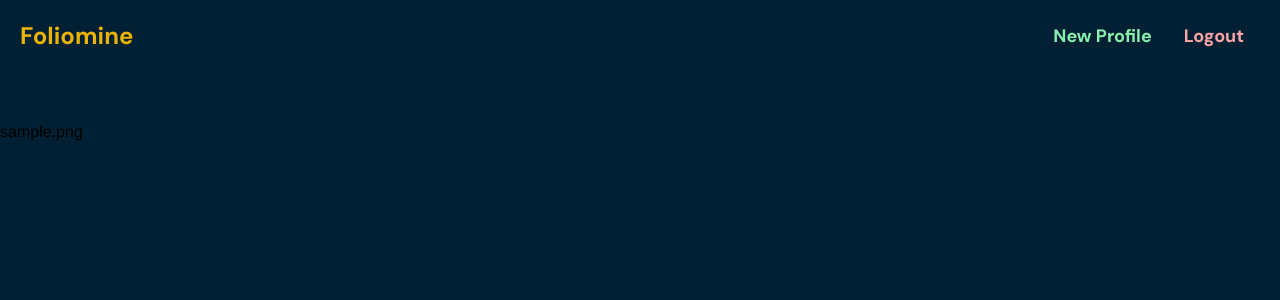
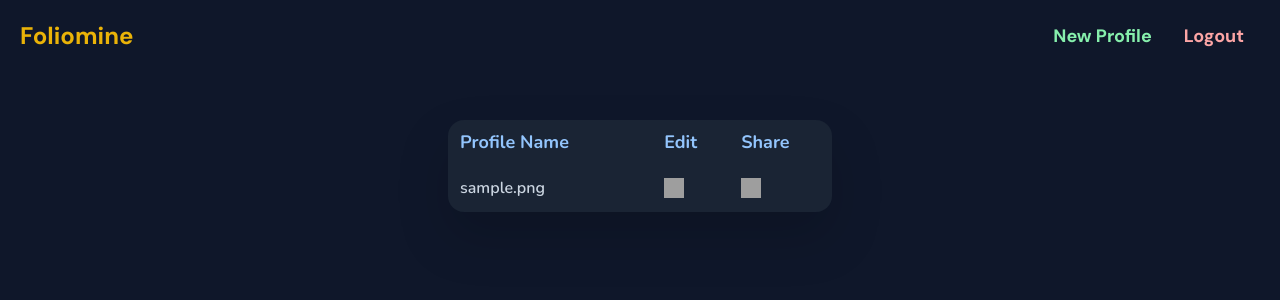
Before and after one commit to MaharshiPedu/foliomine, a Django app: page / in a window 1280 px wide. Shown: the top 300 px of the page. Run offline with Django 4.2, Linux system fonts and the light colour scheme; a user stored in the database is signed in; tables that the repository leaves empty hold one stand-in row (values such as "Sample post"); parts of the project's set-up code (start-up, migrations or seed data) failed here and were passed over; some libraries are stand-ins or nearby versions; grey boxes are pictures that could not be loaded.

Commit message:
Changed background color of website and created the index page when a user is logged in.

```diff
--- a/mysite/foliomine/templates/foliomine/index.html
+++ b/mysite/foliomine/templates/foliomine/index.html
@@ -1,7 +1,27 @@
 {% extends 'foliomine/base.html' %}
 
 {% block content %}
-    {% for profile in profiles %}
-        <p class="font-helvetica">{{profile.profile_name}}</p>
-    {% endfor %}
+    {% if user.is_authenticated %}
+    <div class="flex flex-col relative m-auto w-96 rounded-2xl bg-[#1a2434] drop-shadow-2xl">
+        <table class="table-auto text-left border-collapse">
+            <thead>
+                <tr>
+                    <th class="text-lg py-2 pl-3 text-blue-300">Profile Name</th>
+                    <th class="text-lg py-2 pl-3 text-blue-300">Edit</th>
+                    <th class="text-lg py-2 pl-3 text-blue-300">Share</th>
+                </tr>
+            </thead>
+            <tbody>
+                {% for profile in profiles %}
+                    <tr>
+                        <td class="text-md py-3 pl-3 text-slate-300">{{profile.profile_name}}</td>
+                        <td class="pl-3"><img src="https://cdn-icons-png.flaticon.com/512/1160/1160515.png" alt="edit-button" title="Edit Button" class="w-5 h-5"></td>
+                        <td class="pl-3"><img src="https://cdn-icons-png.flaticon.com/512/719/719731.png" alt="edit-button" title="Edit Button" class="w-5 h-5"></td>
+                    </tr>
+                {% endfor %}
+            </tbody>
+        </table>
+    </div>
+    {% endif %}
+
 {% endblock %}
--- a/mysite/frontend/static/css/dist/styles.css
+++ b/mysite/frontend/static/css/dist/styles.css
@@ -717,6 +717,14 @@ select {
   position: static;
 }
 
+.relative {
+  position: relative;
+}
+
+.sticky {
+  position: sticky;
+}
+
 .col-span-2 {
   grid-column: span 2 / span 2;
 }
@@ -764,6 +772,10 @@ select {
   margin-top: 1.5rem;
 }
 
+.ml-2 {
+  margin-left: 0.5rem;
+}
+
 .block {
   display: block;
 }
@@ -772,12 +784,20 @@ select {
   display: flex;
 }
 
+.table {
+  display: table;
+}
+
 .grid {
   display: grid;
 }
 
 .h-screen {
   height: 100vh;
+}
+
+.h-5 {
+  height: 1.25rem;
 }
 
 .h-96 {
@@ -796,8 +816,24 @@ select {
   width: 24rem;
 }
 
+.w-5 {
+  width: 1.25rem;
+}
+
 .w-\[28rem\] {
   width: 28rem;
+}
+
+.w-auto {
+  width: auto;
+}
+
+.table-auto {
+  table-layout: auto;
+}
+
+.border-collapse {
+  border-collapse: collapse;
 }
 
 .cursor-pointer {
@@ -844,6 +880,14 @@ select {
   border-width: 2px;
 }
 
+.border {
+  border-width: 1px;
+}
+
+.border-b {
+  border-bottom-width: 1px;
+}
+
 .border-\[\#004aad\] {
   --tw-border-opacity: 1;
   border-color: rgb(0 74 173 / var(--tw-border-opacity));
@@ -854,14 +898,29 @@ select {
   border-color: rgb(254 240 138 / var(--tw-border-opacity));
 }
 
+.border-b-slate-300 {
+  --tw-border-opacity: 1;
+  border-bottom-color: rgb(203 213 225 / var(--tw-border-opacity));
+}
+
 .bg-gray-50 {
   --tw-bg-opacity: 1;
   background-color: rgb(249 250 251 / var(--tw-bg-opacity));
 }
 
+.bg-\[\#0f172a\] {
+  --tw-bg-opacity: 1;
+  background-color: rgb(15 23 42 / var(--tw-bg-opacity));
+}
+
 .bg-website_blue {
   --tw-bg-opacity: 1;
-  background-color: rgb(2 32 51 / var(--tw-bg-opacity));
+  background-color: rgb(15 23 42 / var(--tw-bg-opacity));
+}
+
+.bg-\[\#1a2434\] {
+  --tw-bg-opacity: 1;
+  background-color: rgb(26 36 52 / var(--tw-bg-opacity));
 }
 
 .bg-login_blue {
@@ -878,20 +937,51 @@ select {
   padding: 1.25rem;
 }
 
+.py-3 {
+  padding-top: 0.75rem;
+  padding-bottom: 0.75rem;
+}
+
+.px-6 {
+  padding-left: 1.5rem;
+  padding-right: 1.5rem;
+}
+
+.py-2 {
+  padding-top: 0.5rem;
+  padding-bottom: 0.5rem;
+}
+
+.pl-2 {
+  padding-left: 0.5rem;
+}
+
+.pl-3 {
+  padding-left: 0.75rem;
+}
+
+.pl-4 {
+  padding-left: 1rem;
+}
+
+.text-left {
+  text-align: left;
+}
+
+.text-center {
+  text-align: center;
+}
+
 .font-serif {
   font-family: ui-serif, Georgia, Cambria, "Times New Roman", Times, serif;
 }
 
+.font-nunito {
+  font-family: Nunito, sans-serif;
+}
+
 .font-dm_sans {
   font-family: DM Sans, sans-serif;
-}
-
-.font-helvetica {
-  font-family: Helvetica, sans-serif;
-}
-
-.font-nunito {
-  font-family: Nunito, sans-serif;
 }
 
 .text-5xl {
@@ -960,6 +1050,16 @@ select {
   color: rgb(254 240 138 / var(--tw-text-opacity));
 }
 
+.text-blue-300 {
+  --tw-text-opacity: 1;
+  color: rgb(147 197 253 / var(--tw-text-opacity));
+}
+
+.text-slate-300 {
+  --tw-text-opacity: 1;
+  color: rgb(203 213 225 / var(--tw-text-opacity));
+}
+
 .text-\[\#ffde59\] {
   --tw-text-opacity: 1;
   color: rgb(255 222 89 / var(--tw-text-opacity));
@@ -974,6 +1074,11 @@ select {
   --tw-shadow: 9px 9px 0 rgb(22,22,22);
   --tw-shadow-colored: 9px 9px 0 var(--tw-shadow-color);
   box-shadow: var(--tw-ring-offset-shadow, 0 0 #0000), var(--tw-ring-shadow, 0 0 #0000), var(--tw-shadow);
+}
+
+.drop-shadow-2xl {
+  --tw-drop-shadow: drop-shadow(0 25px 25px rgb(0 0 0 / 0.15));
+  filter: var(--tw-blur) var(--tw-brightness) var(--tw-contrast) var(--tw-grayscale) var(--tw-hue-rotate) var(--tw-invert) var(--tw-saturate) var(--tw-sepia) var(--tw-drop-shadow);
 }
 
 .member-form-input {
@@ -993,7 +1098,7 @@ select {
   --tw-border-opacity: 1;
   border-color: rgb(0 74 173 / var(--tw-border-opacity));
   --tw-bg-opacity: 1;
-  background-color: rgb(2 32 51 / var(--tw-bg-opacity));
+  background-color: rgb(15 23 42 / var(--tw-bg-opacity));
   --tw-text-opacity: 1;
   color: rgb(217 217 217 / var(--tw-text-opacity));
 }
--- a/mysite/frontend/static_src/tailwind.config.js
+++ b/mysite/frontend/static_src/tailwind.config.js
@@ -46,7 +46,7 @@ module.exports = {
             colors: {
                 transparent: 'transparent',
                 current: 'currentColor',
-                'website_blue':'#022033',
+                'website_blue':'#0f172a',
                 'login_blue':'#061b29',
                 'label_white': '#d9d9d9',
             },
```
Also changed, not shown: mysite/media/icons/edit.png (added), 1 other file.
